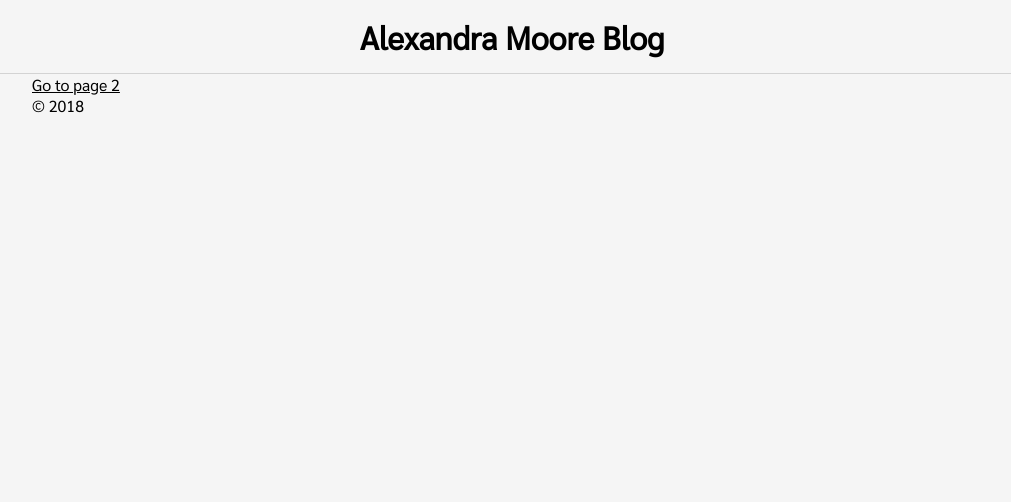
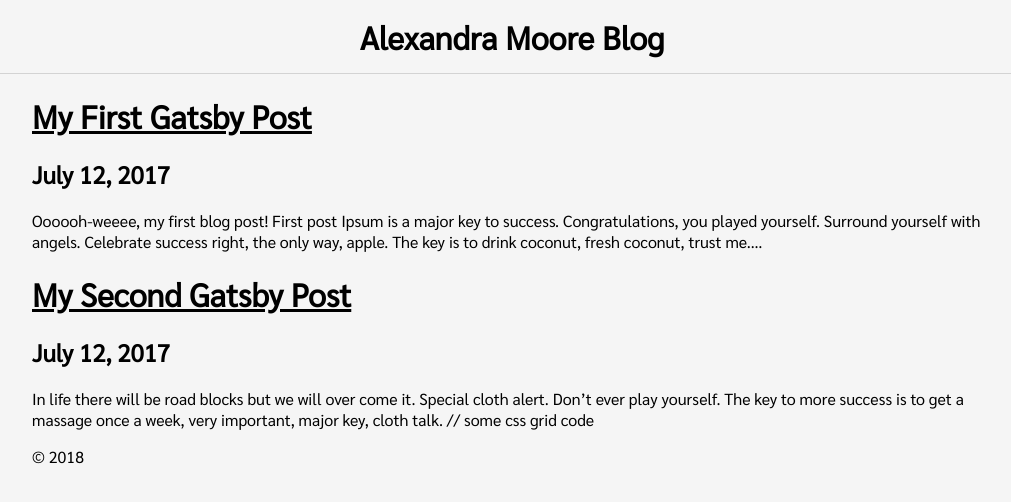
Before and after one commit to alexalala/blog, a Gatsby site: page / in a window 1280 px wide. Shown: the whole page, without its empty margins (128-1139 px from the left). Built offline with nearby package versions, Linux system fonts and the light colour scheme; Gatsby itself is replaced by a stand-in of ours.

Commit message:
blog posts listed on landing page

```diff
--- a/src/pages/index.js
+++ b/src/pages/index.js
@@ -2,13 +2,44 @@
 import { Link } from 'gatsby'
 
 import Layout from '../components/layout/layout'
-import SEO from '../components/seo'
 
-const IndexPage = () => (
-  <Layout>
-    <SEO title="Home" keywords={[`gatsby`, `application`, `react`]} />
-    <Link to="/page-2/">Go to page 2</Link>
-  </Layout>
-)
+export default function Index({ data }){
+  const { edges: posts } = data.allMarkdownRemark;
+  return (
+    <Layout>
+      <div className="blog-posts">
+        {posts
+          .filter(post => post.node.frontmatter.title.length > 0)
+          .map(({ node: post }) => {
+            return (
+              <div className="blog-post-preview" key={post.id}>
+                <h1>
+                  <Link to={post.frontmatter.path}>{post.frontmatter.title}</Link>
+                </h1>
+                <h2>{post.frontmatter.date}</h2>
+                <p>{post.excerpt}</p>
+              </div>
+            );
+          })}
+      </div>
+    </Layout>
+  );
+}
 
-export default IndexPage
+export const pageQuery = graphql`
+  query IndexQuery {
+    allMarkdownRemark(sort: { order: DESC, fields: [frontmatter___date] }) {
+      edges {
+        node {
+          excerpt(pruneLength: 250)
+          id
+          frontmatter {
+            title
+            date(formatString: "MMMM DD, YYYY")
+            path
+          }
+        }
+      }
+    }
+  }
+`;
```
